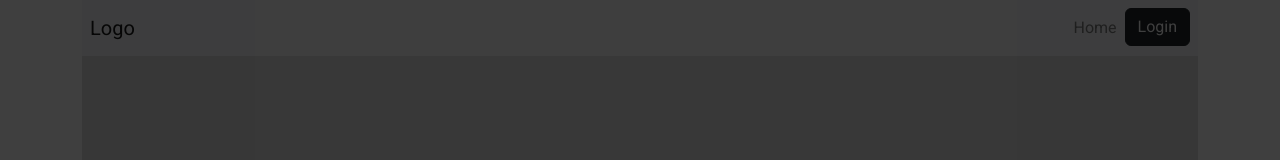
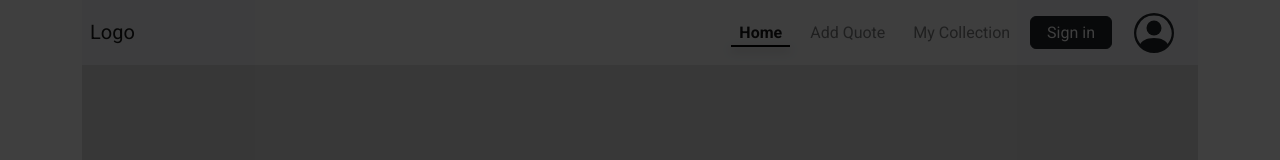
Before and after one commit to clxxiii/OZ-CSC-480-HCI-521-Spring-2025, a React (Vite) app in the folder frontend/src/main/frontend/: page / in a window 1280 px wide. Shown: the top 160 px of the page. Built offline with nearby package versions, Linux system fonts and the light colour scheme; no server answers.

Commit message:
TopNav styling updated

```diff
--- a/frontend/src/main/frontend/package.json
+++ b/frontend/src/main/frontend/package.json
@@ -16,7 +16,7 @@
     "lucide-react": "^0.474.0",
     "react": "^19.0.0",
     "react-dom": "^19.0.0",
-    "react-icons": "^5.4.0",
+    "react-icons": "^5.5.0",
     "react-router-dom": "^7.1.5"
   },
   "devDependencies": {
--- /dev/null
+++ b/frontend/src/main/frontend/src/TopNav.css
@@ -0,0 +1,53 @@
+/* The following code is for the styling of active tabs within TopNav*/
+.nav-item.active .nav-link {
+  font-weight: bold;
+  color: #000;
+  position: relative; /* Ensure positioning for the pseudo-element */
+  text-decoration: none; /* Optional: Remove default underline */
+}
+
+.nav-item.active .nav-link::after {
+  content: ""; /* Required for pseudo-element */
+  position: absolute;
+  bottom: 0; /* Align the line to the bottom of the element */
+  margin-bottom: 6px;
+  left: 0;
+  width: 100%; /* Make the line span the full width of the element */
+  height: 2px; /* Thickness of the line */
+  background-color: #000; /* Line color */
+  filter: drop-shadow(0px 4px 4px rgba(0, 0, 0, 0.25)); /* Apply shadow to the line */
+}
+
+.navbar-nav .nav-item .nav-link {
+  display: flex;
+  margin: 0 6px 0 6px;
+  padding-left: 16px;
+  padding-right: 16px;
+  align-items: center; /* Align items vertically */
+  height: 100%; /* Make links fill the parent's height */
+  line-height: normal; /* Reset line-height if needed */
+}
+
+.navbar-nav .nav-item {
+  display: flex; /* Flexbox for alignment */
+  align-items: center; /* Center child elements (like the button) vertically */
+}
+
+.navbar-nav .nav-item .btn {
+  margin: 0 6px 0 6px;
+  padding-left: 16px;
+  padding-right: 16px;
+  height: auto; /* Allow the button to keep its natural height */
+  line-height: normal; /* Reset line height if needed */
+}
+
+.nav-link {
+  text-decoration: none; /* For non-active links */
+}
+
+/* For height of navbar*/
+.custom-nav {
+  height: 65px; /* Set the height */
+  line-height: 65px; /* Vertically align the content */
+  padding: 0; /* Ensure no extra padding interferes */
+}
--- a/frontend/src/main/frontend/src/components/TopNavigation.jsx
+++ b/frontend/src/main/frontend/src/components/TopNavigation.jsx
@@ -1,62 +1,55 @@
-import { Link, useNavigate } from "react-router-dom";
+import { Link, useNavigate, useLocation } from "react-router-dom";
 import { useState } from "react";
 import QuoteUploadModal from "./QuoteUploadModal";
+import { BsPersonCircle } from "react-icons/bs";
+import '../TopNav.css';
 
 const TopNavigation = ({ user }) => {
   const [isModalOpen, setIsModalOpen] = useState(false);
   const [quoteText, setQuoteText] = useState(""); // State to manage quote input
   const navigate = useNavigate();
+  const location = useLocation();
 
-  const circleStyle = {
-    display: "inline-flex",
-    justifyContent: "center",
-    alignItems: "center",
-    width: "36px",
-    height: "36px",
-    backgroundColor: "#007bff",
-    borderRadius: "50%",
-    color: "white",
-    fontSize: "24px",
-  };
+  // Helper function to determine if the path is active
+  const isActive = (path) => location.pathname === path;
+
+
 
   return (
     <>
-      <nav className="navbar navbar-expand-lg navbar-light bg-light sticky-top">
+      <nav className="navbar navbar-expand-lg navbar-light bg-light sticky-top custom-nav">
         <Link className="navbar-brand pl-2" to="/">Logo</Link>
         <button className="navbar-toggler" type="button" data-toggle="collapse" data-target="#navbarNav" aria-controls="navbarNav" aria-expanded="false" aria-label="Toggle navigation">
           <span className="navbar-toggler-icon"></span>
         </button>
         <div className="collapse navbar-collapse pr-2" id="navbarNav">
           <ul className="navbar-nav ml-auto">
-            <li className="nav-item">
+            <li className={`nav-item ${isActive("/") ? "active" : ""}`}>
               <Link className="nav-link" to="/">Home</Link>
             </li>
+            <li className={`nav-item ${isActive("/add-quote") ? "active" : ""}`}>
+                  <span
+                    className="nav-link"
+                    style={{ cursor: "pointer" }}
+                    onClick={() => setIsModalOpen(true)}
+                  >
+                    Add Quote
+                  </span>
+                </li>
+                <li className={`nav-item ${isActive("/saved-quotes") ? "active" : ""}`}>
+                  <Link className="nav-link" to="/saved-quotes">My Collection</Link>
+                </li>
             {!user ? (
               <li className="nav-item">
-                <button className="btn btn-dark" onClick={() => navigate("/login")}>Login</button>
+                <button className="btn btn-dark" onClick={() => navigate("/login")}>Sign in</button>
               </li>
             ) : (
               <>
-                <li className="nav-item">
-                  <span
-                    className="nav-link text-primary"
-                    style={{ cursor: "pointer" }}
-                    onClick={() => setIsModalOpen(true)}
-                  >
-                    Upload Quote
-                  </span>
-                </li>
-                <li className="nav-item">
-                  <Link className="nav-link" to="/saved-quotes">Saved</Link>
-                </li>
-                <li className="nav-item">
-                  <div style={circleStyle}>
-                    <i className="bi bi-person"></i>
-                  </div>
-                  {user.Username}
-                </li>
               </>
             )}
+            <li className="nav-item ml-3 mr-3" title={user?.Username || "Click sign in to sign in"}>
+                  <BsPersonCircle size={40} />
+                </li>
           </ul>
         </div>
       </nav>
```
Also changed, not shown: frontend/src/main/frontend/src/App.css (line endings or trailing spaces), 1 other file (tests, documents, lock files or other folders).
